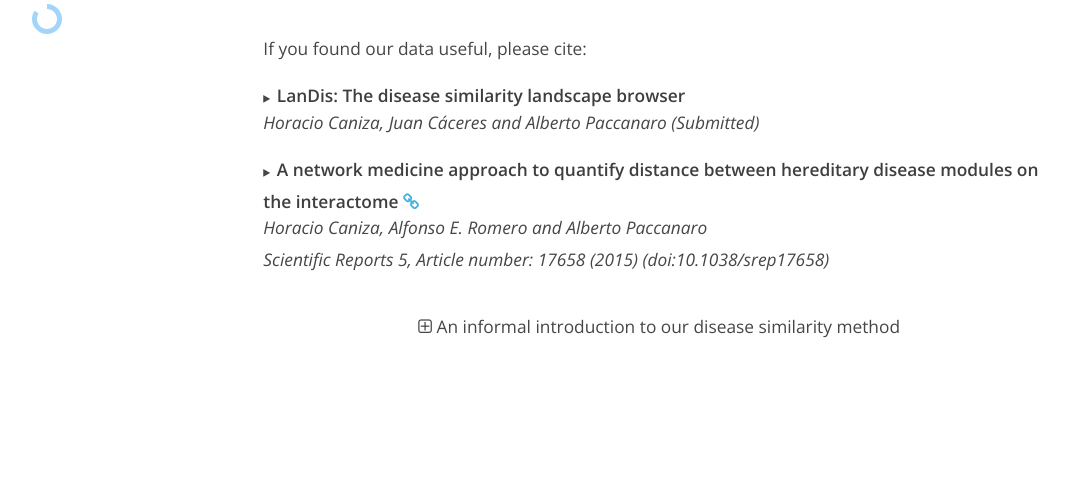
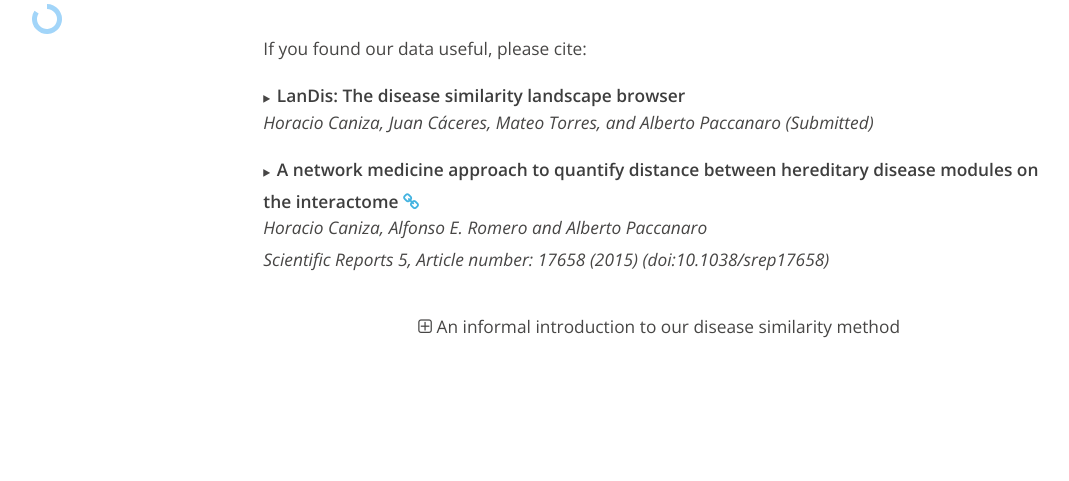
Before and after one commit to paccanarolab/landis, a Django app: page / in a window 1280 px wide. Shown: the part 529-1010 px from the top of the page, without its empty margins (185-1254 px from the left). Run offline with Django 4.2, Linux system fonts and the light colour scheme; some libraries are stand-ins or nearby versions.

Commit message:
updated reference at the top of the page

```diff
--- a/base/templates/index.html
+++ b/base/templates/index.html
@@ -504,7 +504,7 @@
 
 							<div style="float:right; width:200px; position:relative; top:-130px;">
 								<a href="http://www.cs.rhul.ac.uk"><img src="{% static 'images/rhullogo.png' %}" alt="RHUL logo" style="margin:5px;"/></a>
-								<a href="https://www.paccanarolab.org"><img src="{% static 'images/paccanarolab.png' %}" alt="Paccanarolab logo" style="max-width:200px;margin:5px;"/></a>
+								<a href="https://paccanarolab.org"><img src="{% static 'images/paccanarolab.png' %}" alt="Paccanarolab logo" style="max-width:200px;margin:5px;"/></a>
                             </div>
 
 
@@ -537,7 +537,7 @@
                                 <i class="fa fa-play" style="font-size: 0.5em;">&nbsp; </i> <strong> LanDis: The disease similarity landscape browser</strong>
                                 </p>
                             <p style="margin-top:-40px; text-align:left">
-                                <i> Horacio Caniza, Juan C&aacute;ceres and Alberto Paccanaro (Submitted)</i>
+                                <i> Horacio Caniza, Juan C&aacute;ceres, Mateo Torres, and Alberto Paccanaro (Submitted)</i>
                             </p>
                             <p style="text-align:left; margin-top:-20px;">
                                 <i class="fa fa-play" style="font-size:0.5em;"\>&nbsp;</i> <strong>A network medicine approach to quantify distance between hereditary disease modules on the interactome</strong>
```
